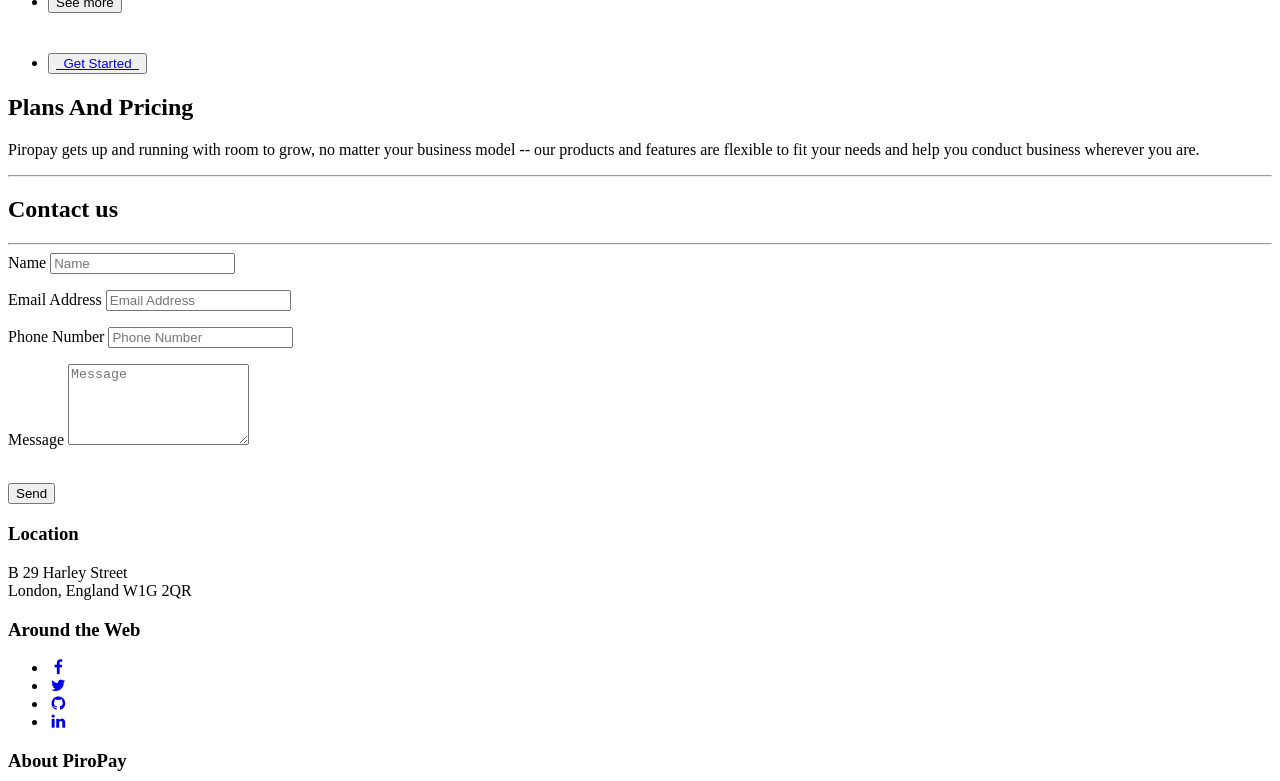
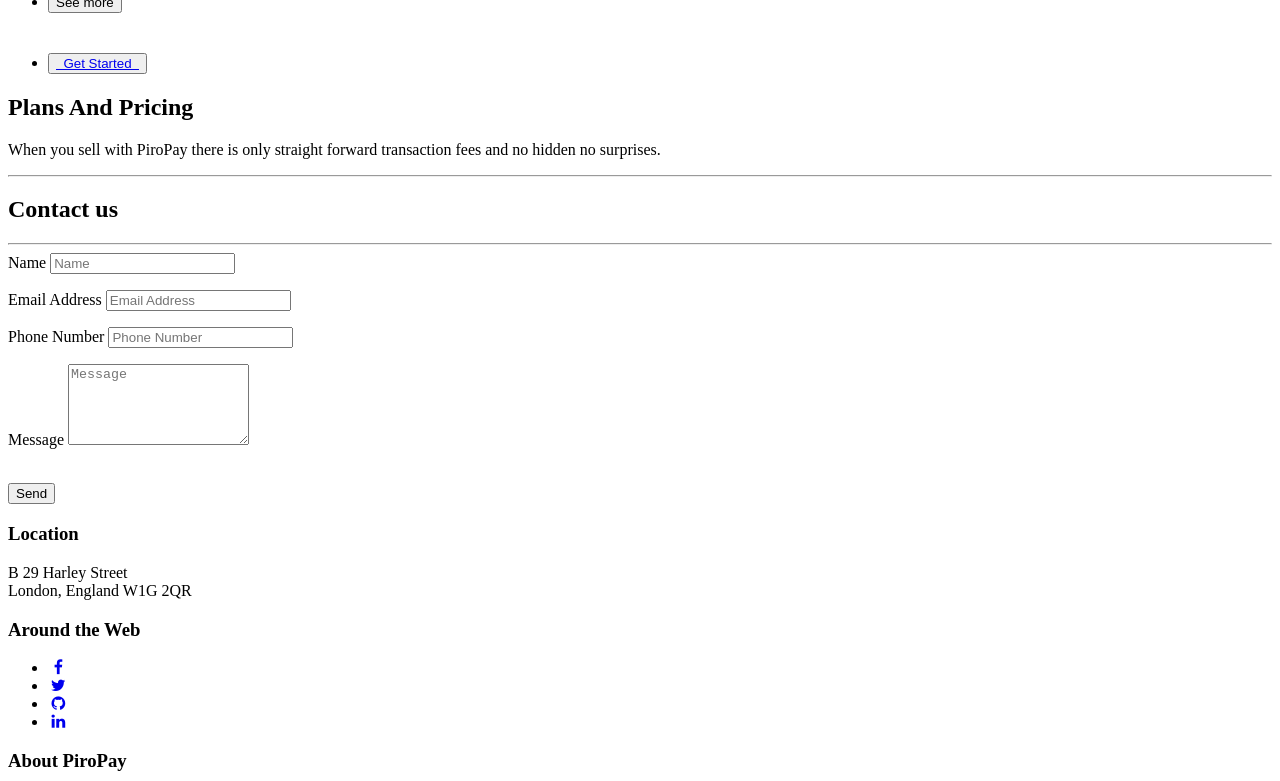
Before and after one commit to Banqee/piropay.github.io, a Jekyll site: the page built from _posts/2016-02-06-cabin.markdown, in a window 1280 px wide and 900 px high, scrolled down 7228 px, cut to the strip 119-900 px from the top of the window. Built offline with Jekyll 4.4.1, drawn with Linux system fonts in a browser that asks for light colours; nearby versions of some CDN libraries.

Commit message:
Update pricing.html

```diff
--- a/_includes/pricing.html
+++ b/_includes/pricing.html
@@ -6,8 +6,7 @@
 		<div class="heading tc">
 		<h2>Plans And&nbsp;Pricing</h2>
 
-		<p class="lead tc"> Piropay gets up and running with room to grow, no matter your business model --
-    our products and features are flexible to fit your needs and help you conduct business wherever you are.</p>
+		<p class="lead tc"> When you sell with PiroPay there is only straight forward transaction fees and no hidden no surprises.</p>
 			<hr class="star-primary">
     </div>
      </div>
```
